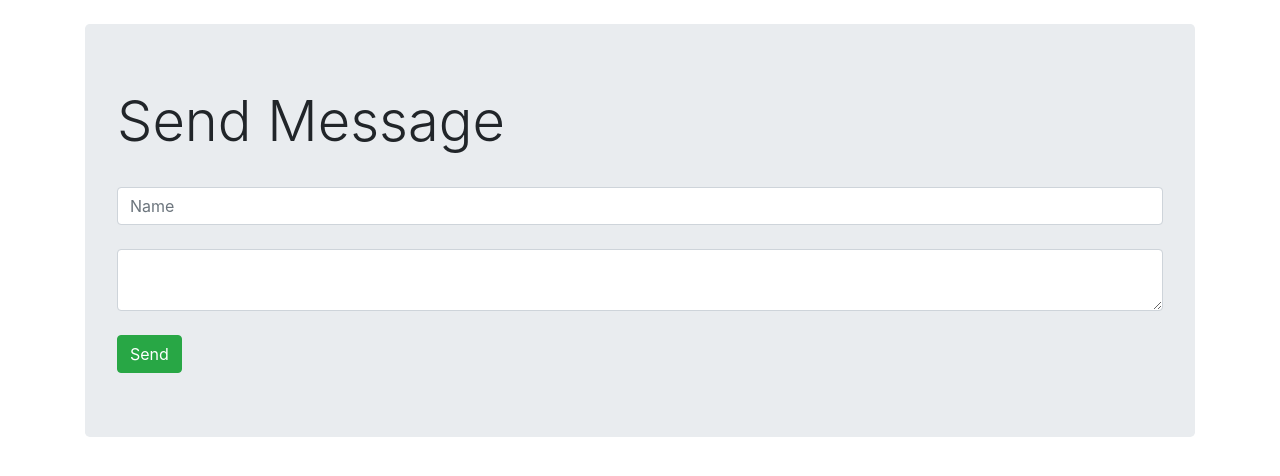
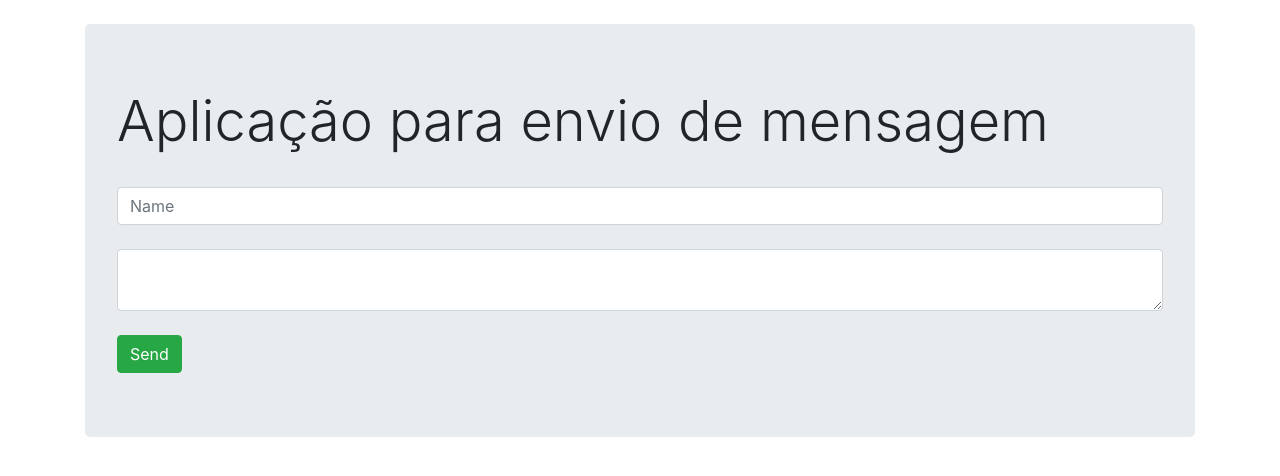
Before and after one commit to estevaotl/aplicacao-docker, a website: page src/index.html in a window 1280 px wide. Drawn offline with nearby package versions, Linux system fonts and the light colour scheme; no server answers.

Commit message:
mudança de titulo da aplicação para testar pipeline

```diff
--- a/src/index.html
+++ b/src/index.html
@@ -10,7 +10,7 @@
     <div class="container">
         <br>
         <div class="jumbotron">
-            <h1 class="display-4">Send Message</h1>
+            <h1 class="display-4">Aplicação para envio de mensagem</h1>
             <br>
             <input id = "name" class="form-control" placeholder="Name">
             <br>
```
